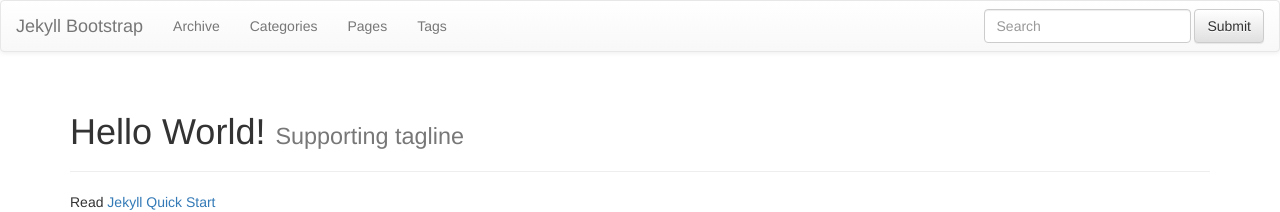
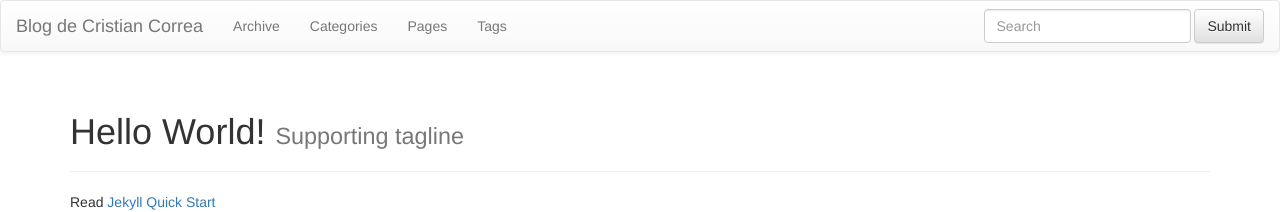
Before and after one commit to cristiancorreau/skauch.github.io, a Jekyll site: the page built from index.md, in a window 1280 px wide. Shown: the top 212 px of the page. Built offline with Jekyll 4.4.1, drawn with Linux system fonts in a browser that asks for light colours; nearby versions of some CDN libraries; library files that are not in the unit come from our copies.

Commit message:
Changes to be committed: 	modified:   _config.yml

```diff
--- a/_config.yml
+++ b/_config.yml
@@ -8,13 +8,13 @@ highlighter: pygments
 # Themes are encouraged to use these universal variables
 # so be sure to set them if your theme uses them.
 #
-title : Jekyll Bootstrap
-tagline: Site Tagline
+title : Blog de Cristian Correa
+tagline: Skauch
 author :
   name : Name Lastname
-  email : blah@email.test
-  github : username
-  twitter : username
+  email : cristiancorreau@socialweb.cl
+  github : skauch
+  twitter : skauchdotcom
   feedburner : feedname
 
 # The production_url is only used when full-domain names are needed
@@ -25,7 +25,7 @@ author :
 # Else if you are pushing to username.github.io, replace with your username.
 # Finally if you are pushing to a GitHub project page, include the project name at the end.
 #
-production_url : http://username.github.io
+production_url : http://skauch.github.io
 
 # All Jekyll-Bootstrap specific configurations are namespaced into this hash
 #
```
